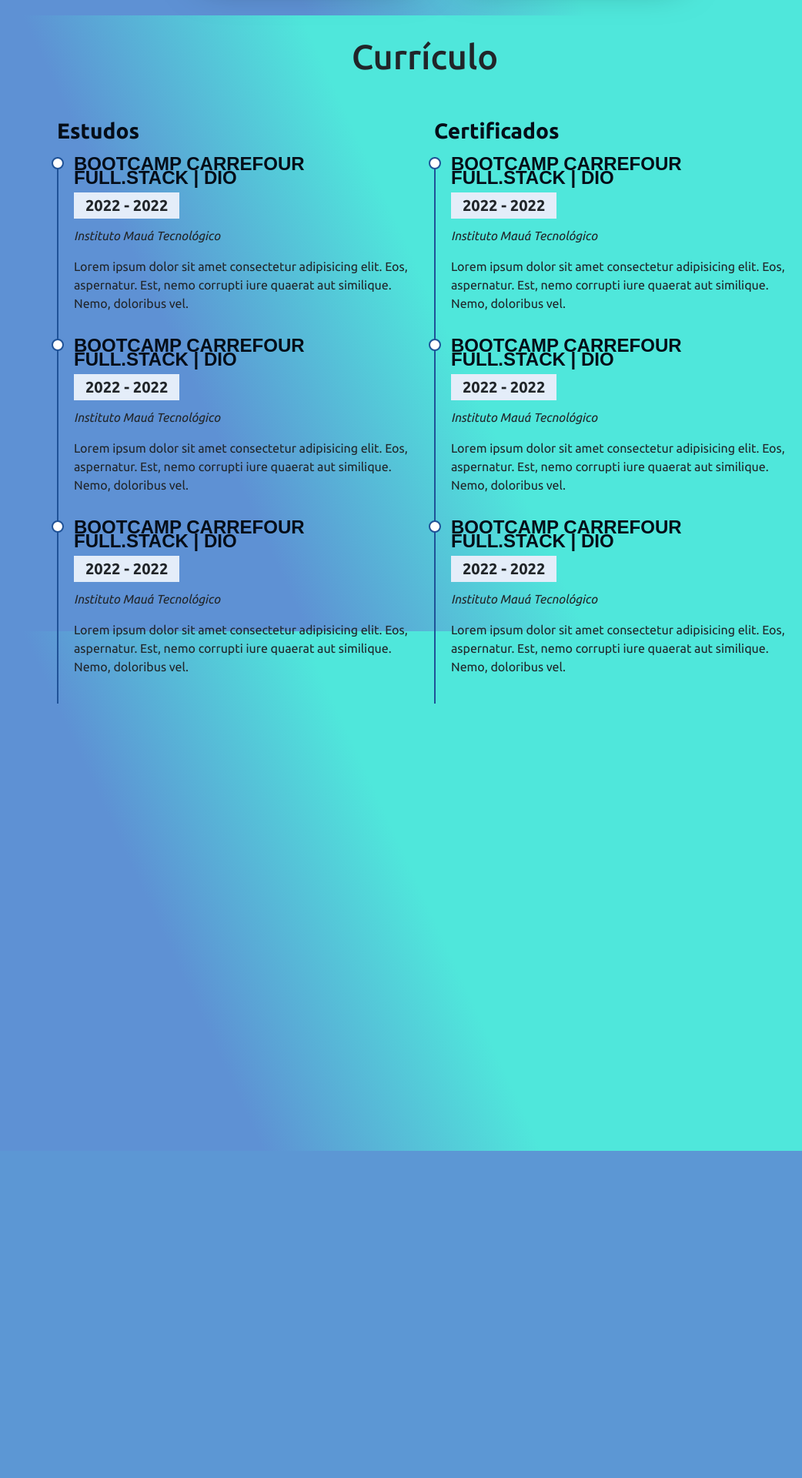
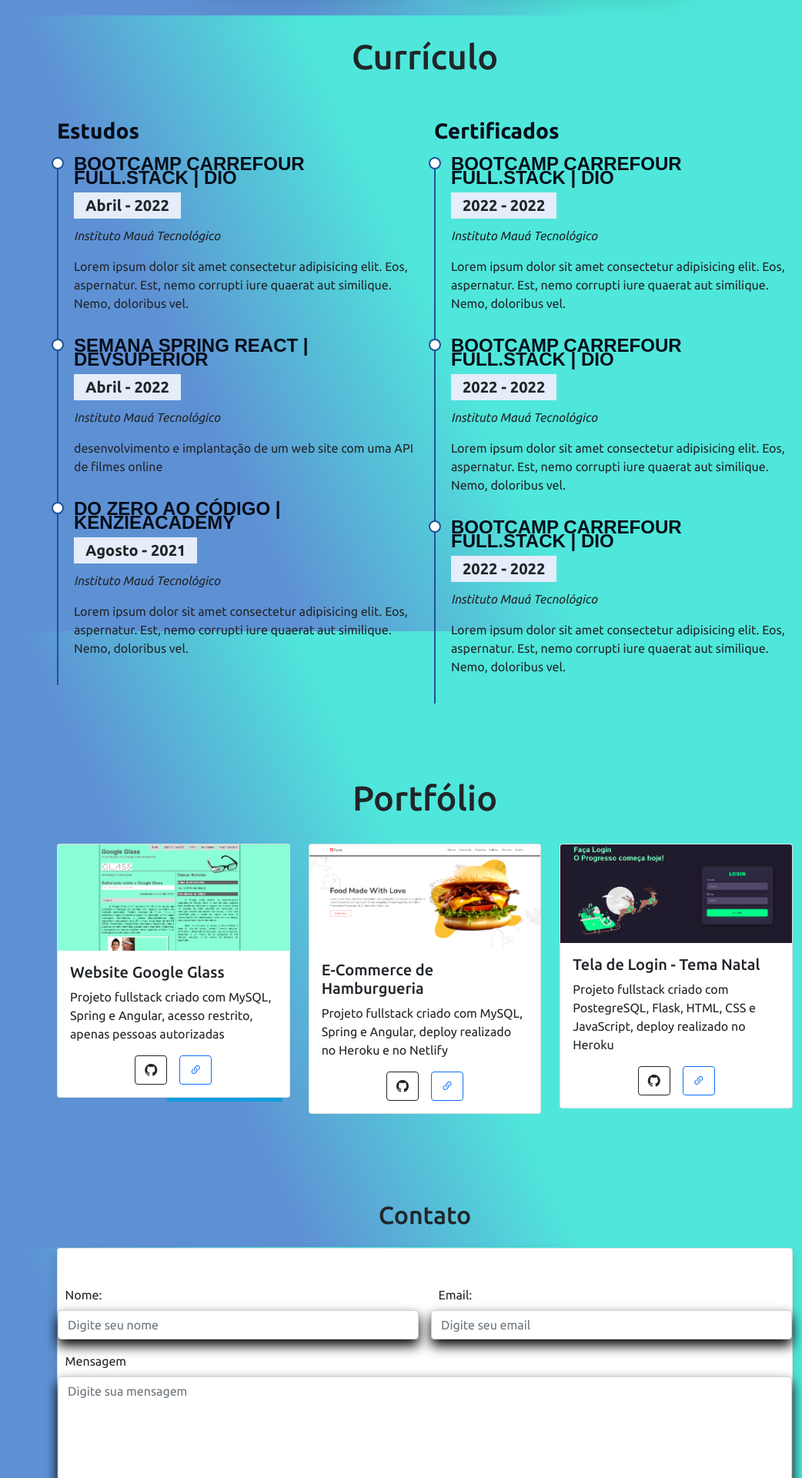
Before and after one commit to PericlesDev/Portfolio, a Flask app: page / in a window 1280 px wide. Shown: the part 2380-4300 px from the top of the page at 77% size, without its empty margins (238-1280 px from the left). Before the commit the page ends 3875 px from the top, so only its background shows below. Run offline with Flask 2, Linux system fonts and the light colour scheme; some libraries are stand-ins or nearby versions.

Commit message:
Section#Contato, Envio e validação de Formulário com Python

```diff
--- a/app.py
+++ b/app.py
@@ -1,10 +1,57 @@
-from flask import Flask, render_template, redirect
+from flask import Flask, render_template, redirect, request, flash
+from flask_mail  import Mail, Message
+from config import email, senha
 
 app = Flask(__name__)
+app.secret_key = 'periclesdev'
+
+mail_settings = {
+    "MAIL_SERVER": 'smtp.gmail.com',
+    "MAIL_PORT": 465,
+    "MAIL_USE_TLS": False,
+    "MAIL_USE_SSL": True,
+    "MAIL_USERNAME": email,
+    "MAIL_PASSWORD": senha
+}
+
+app.config.update(mail_settings)
+mail = Mail(app)
+
+class Contato:
+    def __init__(self, nome, email, mensagem):
+        self.nome = nome
+        self.email = email
+        self.mensagem = mensagem
+
 
 @app.route('/')
 def index():
     return render_template('index.html')
 
+@app.route('/send', methods=['GET', 'POST'])
+def send():
+    if request.method == 'POST':
+        formContato = Contato(
+            request.form["nome"],
+            request.form["email"],
+            request.form["mensagem"]
+        )
+
+        msg = Message(
+            subject = f'{formContato.nome} te enviou uma mensagem no Portfólio',
+            sender = app.config.get("MAIL_USERNAME"),
+            recipients = ['PericlesDosSantosRamos@hotmail.com', app.config.get("MAIL_USERNAME")],
+            body = f'''
+
+            {formContato.nome} com o e-mail {formContato.email}, te enviou a seguinte mensagem:
+
+            {formContato.mensagem}
+
+            '''
+        )
+        mail.send(msg)
+        flash('Mensagem enviada com sucesso!')
+    return redirect ('/')
+
 if __name__ == '__main__':
     app.run(debug=True)
--- /dev/null
+++ b/config.py
@@ -0,0 +1,2 @@
+email = 'periclesdev@gmail.com'
+senha = 'viviane321'
--- a/static/javascript.js
+++ b/static/javascript.js
@@ -45,3 +45,19 @@
 window.addEventListener("scroll", ()=>{
          animeScroll();
 })
+
+// Ativar carregamento do botão enviar no Formulário
+
+const btnEnviar = document.querySelector('#btn-enviar')
+const btnEnviarLoader = document.querySelector('#btn-enviar-loader')
+
+btnEnviar.addEventListener("click", ()=>{
+    btnEnviarLoader.style.display = "block";
+    btnEnviar.style.display = "none"
+});
+
+//Alerta de mensagem sumindo
+
+setTimeout(() => {
+    document.querySelector('#alerta').style.display = 'none';
+}, 5000)
--- a/static/style.css
+++ b/static/style.css
@@ -213,11 +213,42 @@
     background: #fff;
     border-radius: 50%;
 }
+.carousel-indicators{
+    background: #149ddd;
+    width: 150px;
+    z-index: -5;
+}
+.button .carousel-control-next{
+    background-color: #fff;
+}
 section#portfolio h2{
     text-align: center;
     font-size: 45px;
 }
 
+/* Área de Enviar Email-Contato */
+section#contato h2{
+    text-align: center;
+}
+.form-label { /* nome,email,mensagem */
+
+}
+.form-control {
+    box-shadow: 0 .5rem 1rem rgba(0,0,0.1);
+
+}
+.row .form-label {
+    text-indent: 0.6em;
+}
+#btn-enviar-loader{
+    display: none;
+}
+#alerta{
+    position: fixed;
+    z-index: 10;
+    top: 30px;
+    right: 30px;
+}
 
 
 /* Responsividade Mobile */
--- a/templates/index.html
+++ b/templates/index.html
@@ -102,7 +102,7 @@
 
     <section class="mt-5 section-bg" id="habilidades">
       <h1 class='pt-3'>Habilidades</h1>
-      <div class="Container">
+      <div class="Container" data-anime="down">
         <div class="card">
         <div class="content">
         <h2><img src="https://img.icons8.com/color/95/000000/html-5--v1.png"/></h2>
@@ -150,37 +150,36 @@
     <div class="container pb-5">
       <h2 class="pt-3 pb-4">Currículo</h2>
 
-          <div class="row">
+          <div class="row" data-anime="down">
             <div class="col-md-6">
              <h3 class='cv-title'>Estudos</h3>
 
 
             <div class='cv-item'>
             <h4>Bootcamp Carrefour Full.Stack | DIO</h4>
-            <h5>2022 - 2022</h5>
+            <h5>Abril - 2022</h5>
             <p><em>Instituto Mauá Tecnológico</em></p>
             <p>Lorem ipsum dolor sit amet consectetur adipisicing elit. Eos, aspernatur. Est, nemo corrupti iure
             quaerat aut similique. Nemo, doloribus vel.</p>
             </div>
 
             <div class='cv-item'>
-              <h4>Bootcamp Carrefour Full.Stack | DIO</h4>
-              <h5>2022 - 2022</h5>
+              <h4>Semana Spring React | DevSuperior</h4>
+              <h5>Abril - 2022</h5>
               <p><em>Instituto Mauá Tecnológico</em></p>
-              <p>Lorem ipsum dolor sit amet consectetur adipisicing elit. Eos, aspernatur. Est, nemo corrupti iure
-              quaerat aut similique. Nemo, doloribus vel.</p>
+              <p>desenvolvimento e implantação de um web site com uma API de filmes online</p>
               </div>
 
             <div class='cv-item'>
-              <h4>Bootcamp Carrefour Full.Stack | DIO</h4>
-              <h5>2022 - 2022</h5>
+              <h4>Do Zero ao Código | KenzieAcademy</h4>
+              <h5>Agosto - 2021</h5>
               <p><em>Instituto Mauá Tecnológico</em></p>
               <p>Lorem ipsum dolor sit amet consectetur adipisicing elit. Eos, aspernatur. Est, nemo corrupti iure
               quaerat aut similique. Nemo, doloribus vel.</p>
               </div>
 
             </div>
-            <div class="col-md-6">
+            <div class="col-md-6" data-anime="down">
               <h3 class='cv-title'>Certificados</h3>
 
 
@@ -217,11 +216,11 @@
    </section>
 
    <section id="portfolio" class="section-bg-mt-5-">
-    <div class="container pb-5 pt-5 bg-transparent" data-anime="left">
+    <div class="container pb-5 pt-5 bg-transparent">
 
         <h2 class="pb-4">Portfólio</h2>
 
-        <div id="carouselPortfolio" class="carousel carousel-dark slide" data-bs-ride="carousel">
+        <div id="carouselPortfolio" class="carousel carousel-dark slide" data-bs-ride="carousel" data-anime="left">
             <div class="carousel-indicators">
                 <button type="button" data-bs-target="#carouselPortfolio" data-bs-slide-to="0" class="active"
                     aria-current="true" aria-label="Slide 1"></button>
@@ -241,6 +240,9 @@
                                     <p class="card-text">Projeto fullstack criado com MySQL, Spring e Angular,
                                         acesso restrito, apenas pessoas autorizadas</p>
                                     <div class="d-flex justify-content-center">
+                                    <a href="https://github.com/codethi/blogPessoal-front-back"target='_blank'
+                                    class="btn btn-outline-dark me-3"><i class="bi bi-github"></i></a>
+
                                         <a href="http://generationbrasil.online/#/login" target='_blank'
                                             class="btn btn-outline-primary"><i class="bi bi-link-45deg"></i></a>
                                     </div>
@@ -350,20 +352,73 @@
                 </div>
 
             </div>
-            <button class="carousel-control-prev" type="button" data-bs-target="#carouselPortfolio"
-                data-bs-slide="prev">
-                <span class="carousel-control-prev-icon" aria-hidden="true"></span>
-                <span class="visually-hidden">Previous</span>
-            </button>
-            <button class="carousel-control-next" type="button" data-bs-target="#carouselPortfolio"
-                data-bs-slide="next">
-                <span class="carousel-control-next-icon" aria-hidden="true"></span>
-                <span class="visually-hidden">Next</span>
-            </button>
+
         </div>
 
     </div>
    </section>
+
+      <section class="pt-5 pb-5" id="contato">
+
+         <div class="container mb-5">
+           <h2 class='pt-3 pb-3'>Contato</h2>
+
+
+
+             <div class="col-md-12 mt-5 mt-md-0" data-anime="up">
+  <div class="card pt-5 h-100 shadow --bs-teal">
+
+                <form class="row g-3" action='/send' method="POST">
+                  <div class="col-md-6">
+                    <label for="nome" class="form-label">Nome:</label>
+                    <input type="text" class="form-control" id="nome" name='nome'
+                    placeholder='Digite seu nome' required>
+                  </div>
+
+                  <div class="col-md-6">
+                    <label for="email" class="form-label">Email:</label>
+                    <input type="text" class="form-control" id="email" name='email'
+                    placeholder='Digite seu email' required>
+                  </div>
+
+                  <div class="col-12">
+                    <label for="mensagem" class="form-label">Mensagem
+                    </label>
+
+                    <textarea type="text" class="form-control" id="mensagem" name='mensagem' rows="10"
+                          placeholder="Digite sua mensagem" required></textarea>
+                  </div>
+
+                  <div class="col-12 d-flex justify-content-center mt-4">
+                    <button id="btn-enviar" type="submit" class="btn btn-success">Enviar mensagem</button>
+
+                    <button id='btn-enviar-loader' class="btn btn-primary" type="button" disabled>
+                      <span class="spinner-border spinner-border-sm" role="status" aria-hidden="true"></span>
+                      Enviando...
+                    </button>
+                  </div>
+
+                </form>
+
+
+              </div>
+
+            </div>
+
+           </div>
+
+         </div>
+      </section>
+      {% with messages = get_flashed_messages() %}
+      {% if messages %}
+      {% for message in messages %}
+      <div id="alerta" class="alert alert-ranger alert-dismissible fade show" role="alert">
+        <i class="bi bi-check-circle-fill"></i> {{mesage}}
+        <button type="button" class="btn-close" data-bs-dismiss="alert" aria-label="Close"></button>
+      </div>
+      {% endfor %}
+      {% endif %}
+      {% endwith %}
 </main>
 
               <!--Biblioteca do JavaScript-->
```
